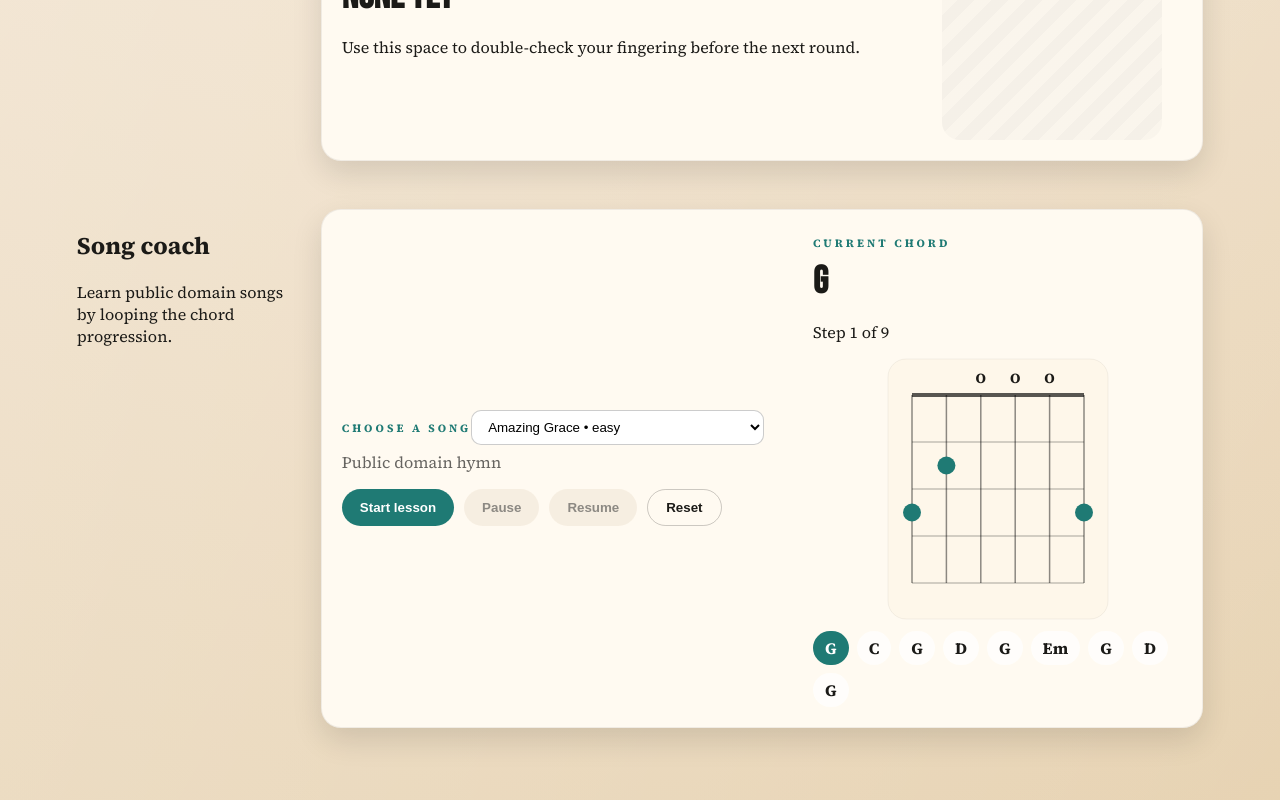
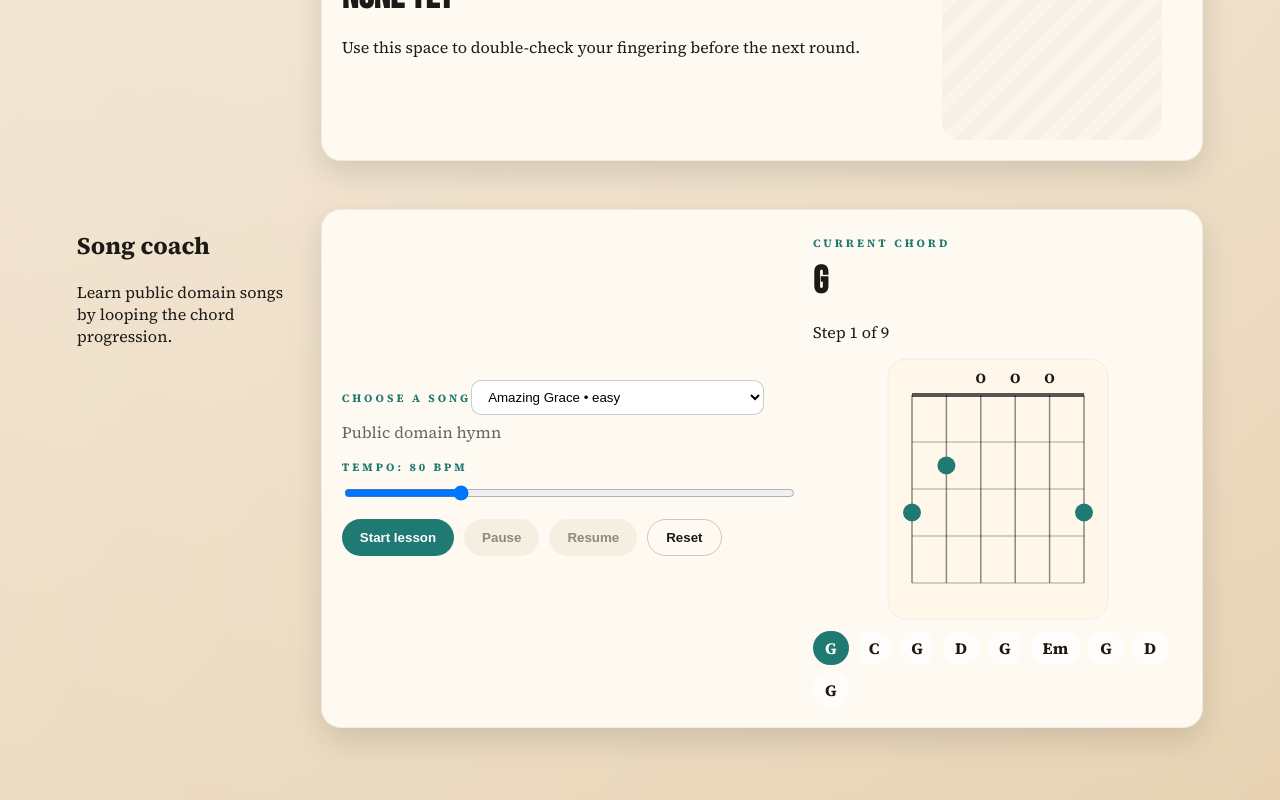
Before and after one commit to paladinv/ChordHero, a Next.js app: page / in a window 1280 px wide. Shown: the part 1429-2229 px from the top of the page. Built offline with nearby package versions, Linux system fonts and the light colour scheme.

Commit message:
Investigate Vercel build warnings

```diff
--- a/app/globals.css
+++ b/app/globals.css
@@ -449,6 +449,16 @@ select {
   margin-top: 6px;
 }
 
+.tempo-control {
+  margin-top: 12px;
+  display: grid;
+  gap: 8px;
+}
+
+.tempo-control input[type="range"] {
+  width: 100%;
+}
+
 .song-chords {
   display: flex;
   flex-wrap: wrap;
--- a/app/page.tsx
+++ b/app/page.tsx
@@ -75,7 +75,7 @@ type Song = {
   title: string;
   source: string;
   difficulty: "easy" | "medium";
-  tempoMs: number;
+  bpm: number;
   chords: string[];
 };
 
@@ -84,50 +84,85 @@ const SONGS: Song[] = [
     title: "Amazing Grace",
     source: "Public domain hymn",
     difficulty: "easy",
-    tempoMs: 2200,
+    bpm: 80,
     chords: ["G", "C", "G", "D", "G", "Em", "G", "D", "G"]
   },
   {
     title: "Oh! Susanna",
     source: "Public domain folk",
     difficulty: "easy",
-    tempoMs: 2000,
+    bpm: 92,
     chords: ["C", "F", "C", "G", "C", "F", "C", "G", "C"]
   },
   {
     title: "This Little Light of Mine",
     source: "Traditional spiritual",
     difficulty: "easy",
-    tempoMs: 1900,
+    bpm: 96,
     chords: ["G", "C", "G", "D", "G", "C", "G", "D", "G"]
   },
   {
     title: "Scarborough Fair",
     source: "Traditional English ballad",
     difficulty: "medium",
-    tempoMs: 2100,
+    bpm: 84,
     chords: ["Am", "C", "Am", "G", "Am", "C", "Am", "Em"]
   },
   {
     title: "Greensleeves",
     source: "Traditional English folk",
     difficulty: "medium",
-    tempoMs: 2000,
+    bpm: 88,
     chords: ["Am", "G", "F", "E", "Am", "C", "G", "E", "Am"]
   },
   {
     title: "When the Saints Go Marching In",
     source: "Traditional jazz standard",
     difficulty: "easy",
-    tempoMs: 1900,
+    bpm: 100,
     chords: ["C", "F", "C", "G", "C", "F", "C", "G", "C"]
   },
   {
     title: "House of the Rising Sun (Trad.)",
     source: "Traditional folk",
     difficulty: "medium",
-    tempoMs: 2300,
+    bpm: 78,
     chords: ["Am", "C", "D", "F", "Am", "C", "E", "E"]
+  },
+  {
+    title: "Skip to My Lou",
+    source: "Traditional American folk",
+    difficulty: "easy",
+    bpm: 104,
+    chords: ["G", "C", "G", "D", "G", "C", "G", "D", "G"]
+  },
+  {
+    title: "The Red River Valley",
+    source: "Traditional folk",
+    difficulty: "easy",
+    bpm: 90,
+    chords: ["G", "C", "G", "D", "G", "C", "G", "D", "G"]
+  },
+  {
+    title: "Shenandoah",
+    source: "Traditional folk",
+    difficulty: "medium",
+    bpm: 72,
+    chords: ["G", "D", "Em", "C", "G", "D", "G"]
+  },
+  {
+    title: "The Bear Went Over the Mountain",
+    source: "Traditional folk",
+    difficulty: "easy",
+    bpm: 102,
+    chords: ["C", "G", "C", "F", "C", "G", "C"]
+  },
+  {
+    title: "Auld Lang Syne",
+    source: "Traditional Scottish",
+    difficulty: "medium",
+    bpm: 80,
+    chords: ["G", "C", "G", "D", "G", "C", "G", "D", "G"]
   }
 ];
 
@@ -159,6 +194,7 @@ export default function HomePage() {
   const [songStep, setSongStep] = useState(0);
   const [songStatus, setSongStatus] = useState<"idle" | "running" | "paused">("idle");
   const [metronomeOn, setMetronomeOn] = useState(true);
+  const [songTempoBpm, setSongTempoBpm] = useState(SONGS[0]?.bpm ?? 90);
 
   const countRef = useRef(0);
   const historyRef = useRef<Chord[]>([]);
@@ -174,6 +210,7 @@ export default function HomePage() {
   const currentSongChordName = activeSong.chords[Math.min(songStep, activeSong.chords.length - 1)];
   const currentSongChord =
     CHORD_LIBRARY.find((chord) => chord.name === currentSongChordName) ?? null;
+  const songTempoMs = Math.round(60000 / songTempoBpm);
 
   const progressLabel = `${Math.min(count, MAX_CHORDS)}/${MAX_CHORDS}`;
 
@@ -310,13 +347,13 @@ export default function HomePage() {
         }
         return next;
       });
-    }, activeSong.tempoMs);
+    }, songTempoMs);
     return () => {
       if (songTimer.current) {
         clearInterval(songTimer.current);
       }
     };
-  }, [activeSong.chords.length, activeSong.tempoMs, songStatus]);
+  }, [activeSong.chords.length, songStatus, songTempoMs]);
 
   useEffect(() => {
     if (!metronomeOn) return;
@@ -578,7 +615,9 @@ export default function HomePage() {
               id="song-select"
               value={songIndex}
               onChange={(event) => {
-                setSongIndex(Number(event.target.value));
+                const nextIndex = Number(event.target.value);
+                setSongIndex(nextIndex);
+                setSongTempoBpm(SONGS[nextIndex]?.bpm ?? 90);
                 setSongStep(0);
                 setSongStatus("idle");
               }}
@@ -590,6 +629,20 @@ export default function HomePage() {
               ))}
             </select>
             <p className="song-source">{activeSong.source}</p>
+            <div className="tempo-control">
+              <label className="label" htmlFor="song-tempo">
+                Tempo: {songTempoBpm} BPM
+              </label>
+              <input
+                id="song-tempo"
+                type="range"
+                min={60}
+                max={140}
+                step={2}
+                value={songTempoBpm}
+                onChange={(event) => setSongTempoBpm(Number(event.target.value))}
+              />
+            </div>
             <div className="song-controls">
               <button className="btn primary" onClick={handleSongStart}>
                 Start lesson
```
